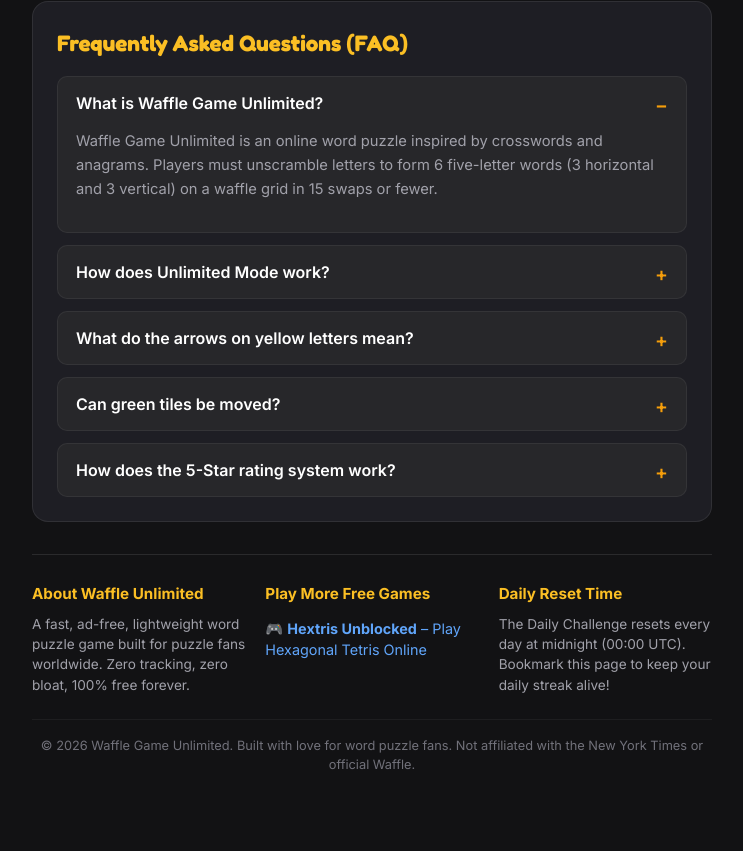
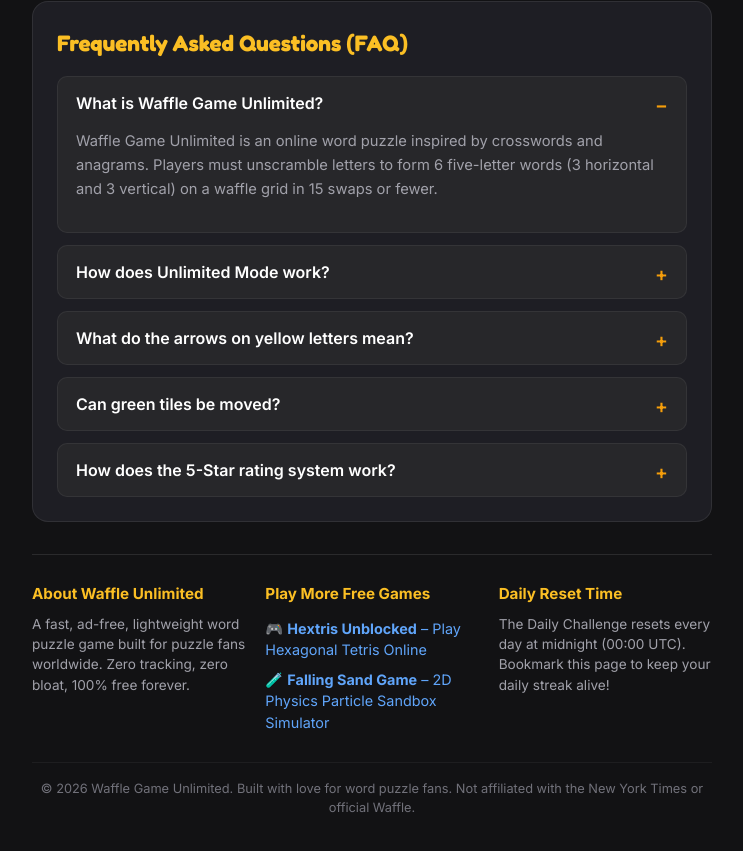
Before and after one commit to ilyaqudx/waffle-game-unlimited, a website built with Vite: page index.html in a window 1280 px wide. Shown: the part 3129-3980 px from the top of the page, without its empty margins (268-1011 px from the left). Before the commit the page ends 3943 px from the top, so only its background shows below. Built offline with nearby package versions, Linux system fonts and the light colour scheme.

Commit message:
feat: link to Falling Sand Game in matrix footer

```diff
--- a/index.html
+++ b/index.html
@@ -431,6 +431,11 @@
                     🎮 <strong>Hextris Unblocked</strong> – Play Hexagonal Tetris Online
                   </a>
                 </li>
+                <li>
+                  <a href="https://falling-sand-game-one.vercel.app/" target="_blank" rel="noopener">
+                    🧪 <strong>Falling Sand Game</strong> – 2D Physics Particle Sandbox Simulator
+                  </a>
+                </li>
               </ul>
             </div>
             <div class="footer-col">
```
